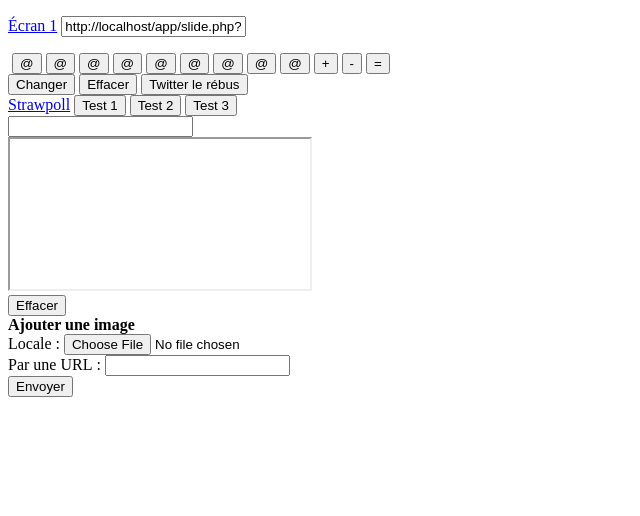
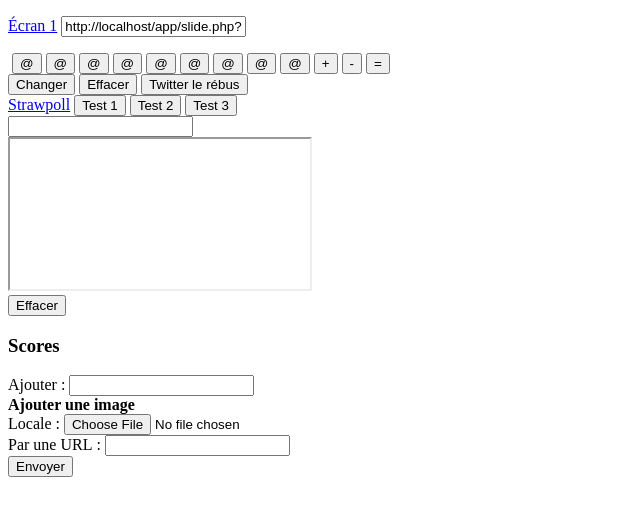
Before and after one commit to Neradoc/TwitchSlides, a PHP site: page /app/main_gestion.php in a window 1280 px wide. Shown: the top 516 px of the page, without its empty margins (0-640 px from the left). Run offline with PHP 8.4, Linux system fonts and the light colour scheme.

Commit message:
mise en fonctionnement du module de scorecard - fonction de remplacement des accents (restriction des noms autorisés)

```diff
--- a/app/head.php
+++ b/app/head.php
@@ -41,3 +41,7 @@ function exit_redirect($debug = DEBUG) {
 	}
 	exit();
 }
+function remplace_accents($string)
+{
+	return str_replace( array('à','á','â','ã','ä', 'ç', 'è','é','ê','ë', 'ì','í','î','ï', 'ñ', 'ò','ó','ô','õ','ö', 'ù','ú','û','ü', 'ý','ÿ', 'À','Á','Â','Ã','Ä', 'Ç', 'È','É','Ê','Ë', 'Ì','Í','Î','Ï', 'Ñ', 'Ò','Ó','Ô','Õ','Ö', 'Ù','Ú','Û','Ü', 'Ý'), array('a','a','a','a','a', 'c', 'e','e','e','e', 'i','i','i','i', 'n', 'o','o','o','o','o', 'u','u','u','u', 'y','y', 'A','A','A','A','A', 'C', 'E','E','E','E', 'I','I','I','I', 'N', 'O','O','O','O','O', 'U','U','U','U', 'Y'), $string);
+}
--- a/app/module_scoreboard.php
+++ b/app/module_scoreboard.php
@@ -1,7 +1,81 @@
 <?php
 
+function formate_card($post) {
+	return preg_replace('/[^-_a-zA-Z0-9 \']/','', remplace_accents($post));
+}
+
+if(isset($_POST['effacer_score'])) {
+	$card = formate_card($_POST['scorecard_nom']);
+	if($card && isset($prefs->scores[$card])) {
+		unset($prefs->scores[$card]);
+		$prefs->save();
+	}
+	exit_redirect();
+}
+
+foreach(["down_score","up_score","changer_score"] as $bouton) {
+	if(isset($_POST[$bouton]) && $_POST[$bouton]!="") {
+		$card = formate_card($_POST['scorecard_nom']);
+		$value = intval($_POST[$bouton]);
+		if($card && isset($prefs->scores[$card])) {
+			$prefs->scores[$card]['score'] = $value;
+			$prefs->scores[$card]['stamp'] = time();
+			$prefs->save();
+		}
+		exit_redirect();
+	}
+}
+
+if(isset($_POST['new_scorecard']) && $_POST['new_scorecard']!="") {
+	$card = formate_card($_POST['new_scorecard']);
+	if($card && !isset($prefs->scores[$card])) {
+		$prefs->scores[$card] = array(
+			'nom' => $card,
+			'score' => 0,
+			't0' => time(),
+			'stamp' => time(), // dernier gain
+		);
+		$prefs->save();
+	}
+	exit_redirect();
+}
+
 function disp_scoreboard($thisurl) {
+	global $prefs;
+	$scores = $prefs->scores;
+	usort($scores,function($a,$b) {
+		if($b['score'] == $a['score'])
+			return strcmp($a['nom'],$b['nom']);
+		return $b['score'] - $a['score'];
+	});
 	?>
-	<div id="scoreboard"></div>
+	<div id="scoreboard">
+	<form action="<?=$thisurl?>" name="scorecard" method="POST">
+	<h3>Scores</h3>
+	Ajouter&nbsp;: <input class="new_scorecard" name="new_scorecard" value=""/>
+	</form>
+	<div class="scoreboard_list">
+	<?
+	$i = 0;
+	foreach($scores as $card) {
+		$i += 1;
+		if($i%2) { $parite = "pair"; } else { $parite = "impair"; }
+		?>
+		<form action="<?=$thisurl?>" name="scorecard" method="POST">
+		<p class="scorecard_line <?=$parite?>">
+			<input type="submit" style="display:none" name="scorecard_ok" value="ok"/>
+			<input type="hidden" name="scorecard_nom" value="<?=$card['nom']?>"/>
+			<button name="down_score" value="<?=$card['score']-1?>"><img src="cjs/bouton_moins.png"/></button>
+			<button name="up_score" value="<?=$card['score']+1?>"><img src="cjs/bouton_plus.png"/></button>
+			<input class="score" type="number" name="changer_score" value="<?=$card['score']?>"/>
+			<span class="nom"><?=ucfirst($card['nom'])?></span>
+			<button class="effacer_score" name="effacer_score" value="<?=$card['nom']?>"><img src="cjs/bouton_croix.png"/></button>
+		</p>
+		</form>
+		<?
+	}
+	?>
+	</div>
+	</div>
 	<?
 }
--- a/app/prefs.php
+++ b/app/prefs.php
@@ -4,6 +4,7 @@ class PrefsManager {
 	public $file = "";
 	public $tweets = array();
 	public $screens = array();
+	public $scores = array();
 	function __construct($file = "prefs.json") {
 		if(!file_exists($file)) {
 			$this->prefs = array();
@@ -23,11 +24,15 @@ class PrefsManager {
 		if(isset($this->prefs['screens']) && is_array($this->prefs['screens'])) {
 			$this->screens = $this->prefs['screens'];
 		}
+		if(isset($this->prefs['scores']) && is_array($this->prefs['scores'])) {
+			$this->scores = $this->prefs['scores'];
+		}
 	}
 	function save() {
 		// ne garder que les 10 derniers tweets
 		$this->prefs['tweets'] = array_slice($this->tweets,-10,10);
 		$this->prefs['screens'] = $this->screens;
+		$this->prefs['scores'] = $this->scores;
 		file_put_contents($this->file,json_encode($this->prefs));
 	}
 	function get($key,$defaut=null) {
--- a/cjs/gestion.css.php
+++ b/cjs/gestion.css.php
@@ -12,7 +12,8 @@ body { padding: 0px; margin:0px; }
 p { padding: 2px; margin:0px; }
 .screen,
 .source,
-#strawpoll {
+#strawpoll,
+#scoreboard {
 	position: relative;
 	float:left;
 	padding: 8px;
@@ -34,6 +35,10 @@ p { padding: 2px; margin:0px; }
 	border-color:#080;
 	height: <?=$screen_height + 65?>px;
 }
+#scoreboard {
+	border-color: #008080;
+	height: <?=$screen_height + 65?>px;
+}
 #upload {
 	position: relative;
 	padding: 8px;
@@ -42,6 +47,12 @@ p { padding: 2px; margin:0px; }
 	border-width: 2px 0px 2px;
 	border-style: solid;
 	border-color:#FF0;
+}
+
+h3 {
+	margin: 5px auto 5px;
+	padding: 0px;
+	text-align: center;
 }
 
 .pimage {
@@ -161,12 +172,12 @@ p { padding: 2px; margin:0px; }
 	width: 280px;
 }
 .strawpoll_lien {
-	width: 360px;
+	width: 300px;
 }
 .strawpoll_frame {
 	position: absolute;
-	width:800px;
-	height:416px;
+	width:<?=$screen_width*2?>px;
+	height:<?=$screen_height*1.8?>px;
 	border:0;
 	transform: scale(0.5,0.5);
 	transform-origin: top left;
@@ -204,3 +215,45 @@ p { padding: 2px; margin:0px; }
 	background:#800!important;
 	color:white!important;
 }
+
+form { display: inline; }
+
+#scoreboard .scorecard_line {
+	clear: both;
+}
+#scoreboard .new_scorecard {
+	width: 250px;
+}
+#scoreboard .scoreboard_list {
+	overflow-x: auto;
+	overflow-y: scroll;
+	height: 220px;
+}
+#scoreboard button {
+	cursor: pointer;
+	width:17px;
+	height:17px;
+	vertical-align:bottom;
+	margin-bottom: 4px;
+	border:none;
+	background:transparent;
+}
+#scoreboard .score,
+#scoreboard .nom {
+	padding: 2px 4px 2px;
+	margin: 0px 4px 0px;
+}
+#scoreboard .score {
+	text-align: right;
+	font-size: 100%;
+	width: 70px;
+	border:none;
+}
+#scoreboard .nom {}
+
+#scoreboard .effacer_score {
+	float:right;
+	margin: 2px 8px 0px;
+}
+#scoreboard .pair { background: #DFE; }
+#scoreboard .impair { background: white; }
```
Also changed, not shown: cjs/bouton_croix.png (added), cjs/bouton_moins.png (added), cjs/bouton_plus.png (added).
